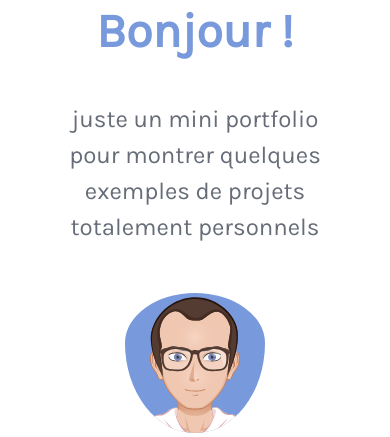
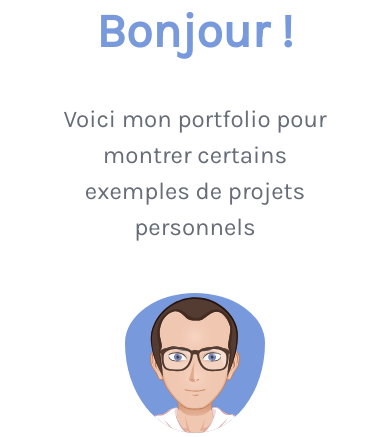
Before and after one commit to tbonnard/portfolio, a Flask app: page / in a window 390 px wide. Shown: the part 145-582 px from the top of the page. Run offline with Flask 2, Linux system fonts and the light colour scheme; some libraries are stand-ins or nearby versions.

Commit message:
remove blog

```diff
--- a/templates/index.html
+++ b/templates/index.html
@@ -38,7 +38,7 @@
         <div class="row presentation">
             <div class="col-lg-6">
                 <h1>Bonjour !</h1>
-                <h3>juste un mini portfolio pour montrer quelques exemples de projets totalement personnels</h3>
+                <h3>Voici mon portfolio pour montrer certains exemples de projets personnels</h3>
                 <div>
                   <img class='avatar' src="{{ url_for('static', filename='img/avatar.svg')}}" alt="Thibaud Bonnard">
                 </div>
@@ -343,7 +343,7 @@
               </div>
             </div>
 
-            <div class="col-lg-4 col-md-6 project_item">
+            <!-- <div class="col-lg-4 col-md-6 project_item">
               <div class="card">
                 <a class="card-title" href="https://blog-thib.herokuapp.com" target="_blank">
                <h3>Blog</h3></a>
@@ -363,7 +363,7 @@
                     <a href="https://github.com/tbonnard/flask_auth_blog" target="_blank"><i class="fab fa-github"></i></a>
                   </div>
                 </div>
-            </div>
+            </div> -->
 
 
           </div>
```
